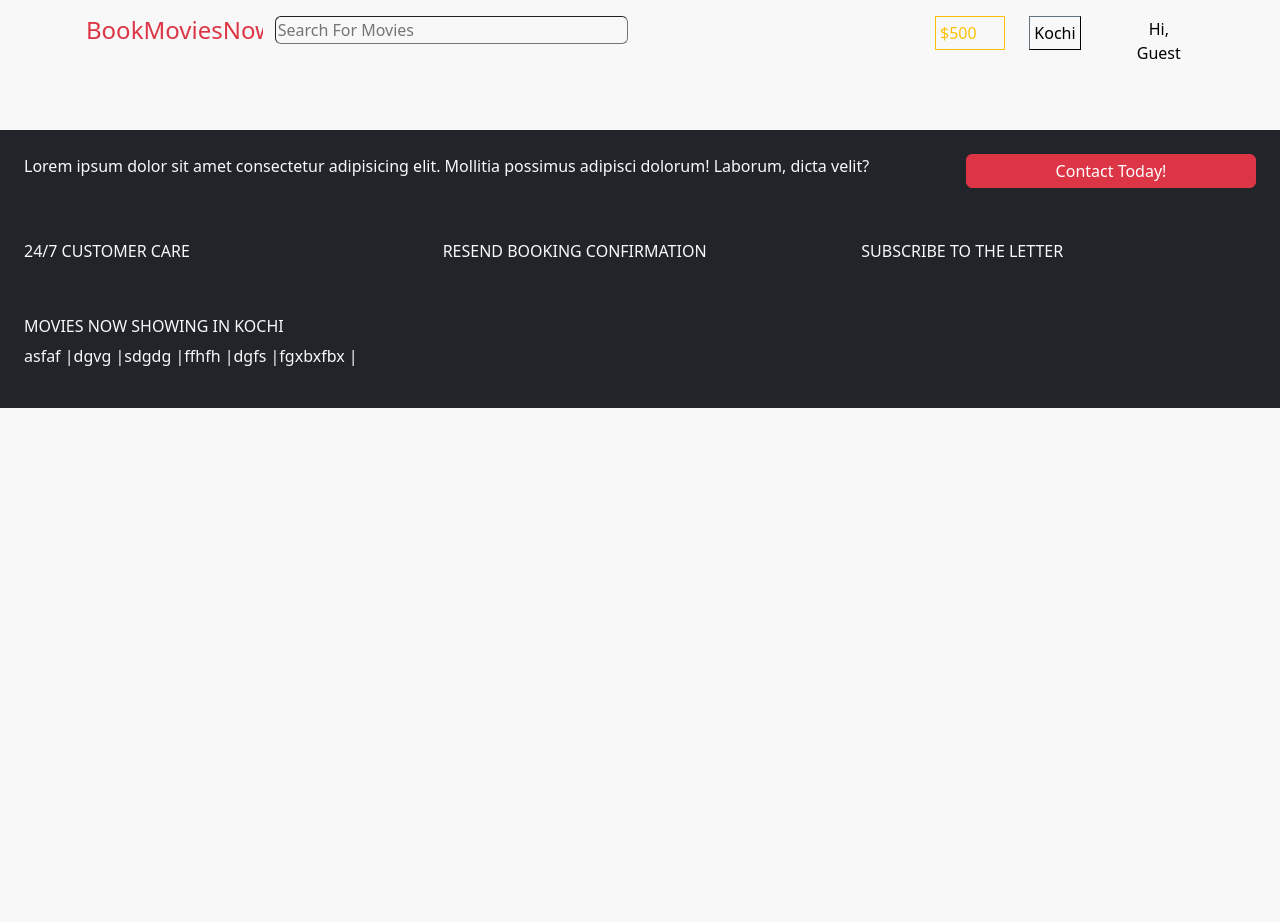
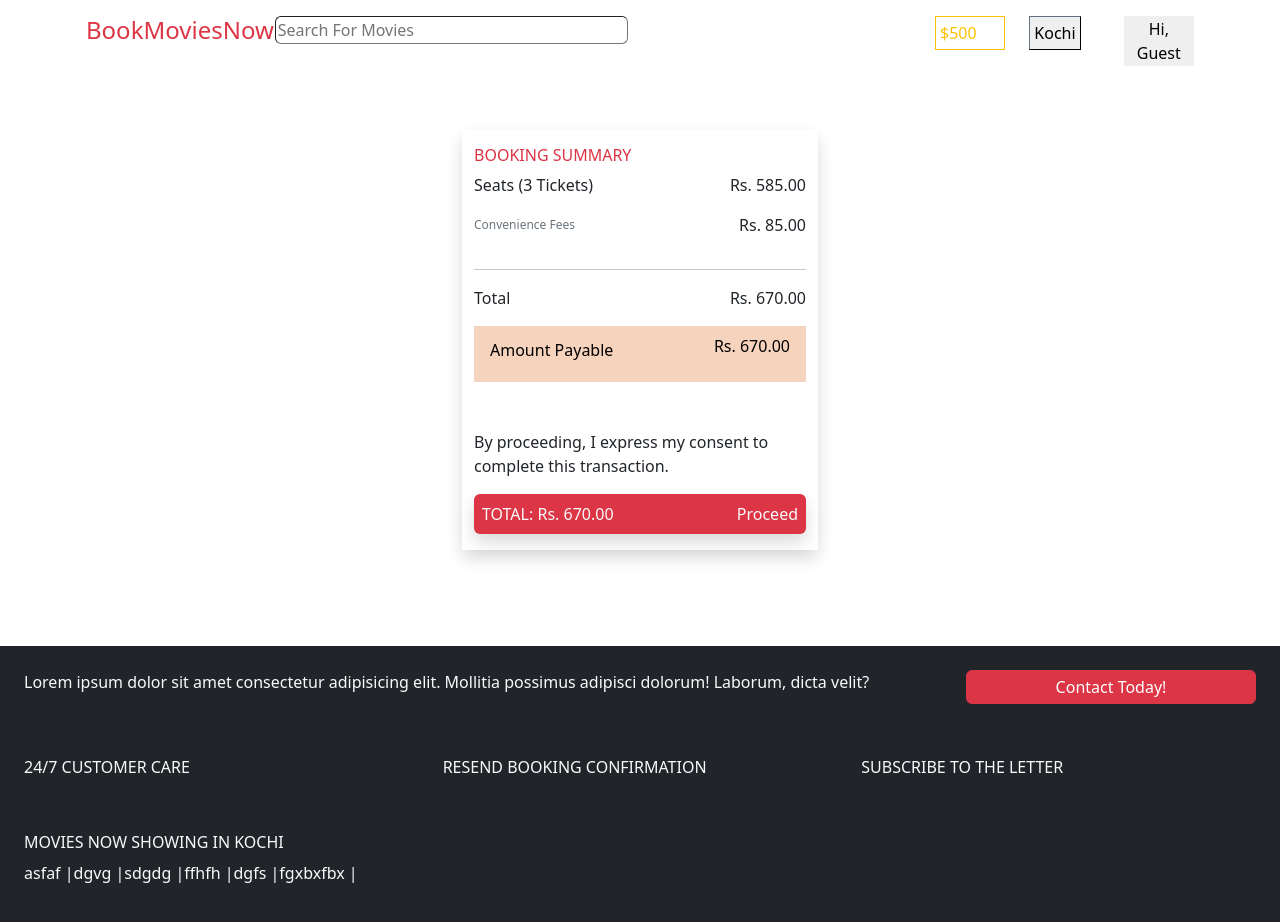
Before and after one commit to pranavp-work/bookMyShow, a React (Vite) app: page /CartFunctionality in a window 1280 px wide. Shown: the top 922 px of the page. Before the commit the page ends 800 px from the top, so only its background shows below. Built offline with nearby package versions, Linux system fonts and the light colour scheme.

Commit message:
profile, wallet, order history - inside profileFunctionality, wallet Integration using API, User Login/Register, Admin Panel Left, and backend

```diff
--- /dev/null
+++ b/components/user/OrderHistory.jsx
@@ -0,0 +1,11 @@
+import React from 'react'
+
+function OrderHistory() {
+  return (
+    <>
+
+    </>
+  )
+}
+
+export default OrderHistory
--- /dev/null
+++ b/components/user/UpdateProfile.jsx
@@ -0,0 +1,11 @@
+import React from 'react'
+
+function UpdateProfile() {
+  return (
+    <>
+
+    </>
+  )
+}
+
+export default UpdateProfile
--- a/components/user/UserHeader.jsx
+++ b/components/user/UserHeader.jsx
@@ -1,4 +1,5 @@
 import React from 'react'
+import { Link } from 'react-router-dom';
 
 function UserHeader() {
   return (
@@ -37,7 +38,7 @@ function UserHeader() {
             <button className='border-1 border-dark p-1'>Kochi</button>
           </div>
           <div className="col-md-1">
-            <button className='border-0'>Hi, Guest</button>
+            <Link to={'/ProfileFunctionality'}><button className='border-0'>Hi, Guest</button></Link>
           </div>
         </div>
       </nav>
--- /dev/null
+++ b/components/user/Wallet.jsx
@@ -0,0 +1,11 @@
+import React from 'react'
+
+function Wallet() {
+  return (
+    <>
+
+    </>
+  )
+}
+
+export default Wallet
--- /dev/null
+++ b/pages/user/CartFunctionality.jsx
@@ -0,0 +1,41 @@
+import React from 'react'
+
+function CartFunctionality() {
+    return (
+        <>
+            <div className="container p-5">
+                <div className="row">
+                    <div className="col-md-4"></div>
+                    <div className="col-md-4 shadow">
+                        <h6 className='text-danger mt-3'>BOOKING SUMMARY</h6>
+                        <div className='d-flex justify-content-between align-items-center flex-row'>
+                        <p>Seats (3 Tickets)</p>
+                        <p>Rs. 585.00</p>
+                        </div>
+                        <div className='d-flex justify-content-between align-items-center flex-row'>
+                        <p className='text-secondary' style={{fontSize: '12px'}}>Convenience Fees</p>
+                        <p>Rs. 85.00</p>
+                        </div>
+                        <hr />
+                        <div className='d-flex justify-content-between align-items-center flex-row'>
+                        <p>Total</p>
+                        <p>Rs. 670.00</p>
+                        </div>
+                        <div className='d-flex justify-content-between align-items-center flex-row px-3 py-2' style={{backgroundColor: '#f6d3bd'}}>
+                        <h6 className='text-black'>Amount Payable</h6>
+                        <p className='text-black'>Rs. 670.00</p>
+                        </div>
+                        <p className='mt-5'>By proceeding, I express my consent to complete this transaction.</p>
+                        <button className='w-100 bg-danger rounded-2 text-light d-flex justify-content-between align-items-center border-0 p-2 mb-3 shadow'>
+                            TOTAL: Rs. 670.00 <span>Proceed</span>
+                            {/* payment api or use wallet */}
+                        </button>
+                    </div>
+                    <div className="col-md-4"></div>
+                </div>
+            </div>
+        </>
+    )
+}
+
+export default CartFunctionality
--- /dev/null
+++ b/pages/user/ProfileFunctionality.jsx
@@ -0,0 +1,33 @@
+import React, { useState } from 'react'
+import OrderHistory from './../../components/user/OrderHistory';
+import Wallet from './../../components/user/Wallet';
+import UpdateProfile from './../../components/user/UpdateProfile';
+
+function ProfileFunctionality() {
+    const [selectSection, setSelectSection] = useState(0);
+    console.log(selectSection);
+
+    return (
+        <>
+            <div className="container bg-light px-5 py-2 d-flex justify-content-around align-items-center flex-row">
+                <button className='border-0 btn btn-light' onClick={() => setSelectSection(1)}>Your Orders</button>
+                <button className='border-0 btn btn-light' onClick={() => setSelectSection(2)}>Wallet</button>
+                <button className='border-0 btn btn-light' onClick={() => setSelectSection(3)}>Profile</button>
+            </div>
+
+            <div className="mt-5 px-5 container">
+                {
+                    selectSection === 1 && <OrderHistory />
+                }
+                {
+                    selectSection === 2 && <Wallet />
+                }
+                {
+                    selectSection === 3 && <UpdateProfile />
+                }
+            </div>
+        </>
+    )
+}
+
+export default ProfileFunctionality
--- a/pages/user/SeatSelection.jsx
+++ b/pages/user/SeatSelection.jsx
@@ -1,6 +1,20 @@
 import React from 'react'
+import { useState } from 'react';
+import Button from 'react-bootstrap/Button';
+import Modal from 'react-bootstrap/Modal';
+import { Link } from 'react-router-dom';
+
+
+// on clicking seats, button for booking will appear otherwise hidden
 
 function SeatSelection() {
+
+    const [show, setShow] = useState(false);
+
+    const handleClose = () => setShow(false);
+    const handleShow = () => setShow(true);
+
+
     return (
         <>
             <div className='container'>
@@ -86,6 +100,42 @@ function SeatSelection() {
 
             </div>
 
+            <div className=' px-5 d-flex justify-content-center align-items-center border-1 shadow py-3'>
+                <button className='btn btn-danger w-25' onClick={handleShow}>Pay Amount</button>
+                <Modal show={show} onHide={handleClose}>
+                    <Modal.Header closeButton>
+                        <Modal.Title>Notes</Modal.Title>
+                    </Modal.Header>
+                    <Modal.Body>
+                        1. Seat layout page for PVR cinemas is for representational purposes only and actual seat layout might vary.
+                        2. Tickets are compulsory for children of 3 years & above.
+                        3. Patrons below the age of 18 years cannot be admitted for movies certified A.
+                        4. For 3D movies, ticket price includes charges towards usage of 3D glasses.
+                        10. In case a ticket is lost or misplaced, a duplicate ticket cannot be issued.
+                        11. Tickets once purchased cannot be cancelled, exchanged or refunded.
+
+                    </Modal.Body>
+                    <hr />
+                    <div className='d-flex justify-content-between align-items-center p-1 flex-column mb-3'>
+                        <div className="row">
+                            <div className="col-md-6 w-50">
+                                <Button variant="secondary" className='btn btn-outline-danger bg-light w-100' onClick={handleClose}>
+                                    Cancel
+                                </Button>
+                            </div>
+                            <div className="col-md-6 w-50">
+                                <Link to={'/CartFunctionality'}><Button variant="primary" className='btn btn-danger w-100' onClick={handleClose}>
+                                    Accept
+                                </Button></Link>
+                            </div>
+                        </div>
+
+
+                    </div>
+                </Modal>
+
+            </div>
+
 
         </>
     )
--- a/src/App.jsx
+++ b/src/App.jsx
@@ -7,6 +7,8 @@ import UserFooter from './../components/user/UserFooter';
 import MovieDetails from './../pages/user/MovieDetails';
 import SelectTheatre from './../pages/user/SelectTheatre';
 import SeatSelection from './../pages/user/SeatSelection';
+import CartFunctionality from './../pages/user/CartFunctionality';
+import ProfileFunctionality from './../pages/user/ProfileFunctionality';
 
 
 function App() {
@@ -19,6 +21,8 @@ function App() {
         <Route path='/MovieDetails' element={< MovieDetails />}></Route>
         <Route path='/SelectTheatres' element={< SelectTheatre />}></Route>
         <Route path='/SeatSelection' element={< SeatSelection />}></Route>
+        <Route path='/CartFunctionality' element={< CartFunctionality />}></Route>
+        <Route path='/ProfileFunctionality' element={< ProfileFunctionality />}></Route>
       </Routes>
       <UserFooter />
     </>
--- a/src/index.css
+++ b/src/index.css
@@ -1,10 +1,4 @@
-
 body {
   padding: 0;
   margin: 0;
-
 }
-
-* {
-  background-color: rgb(248, 248, 248);
-}
```
